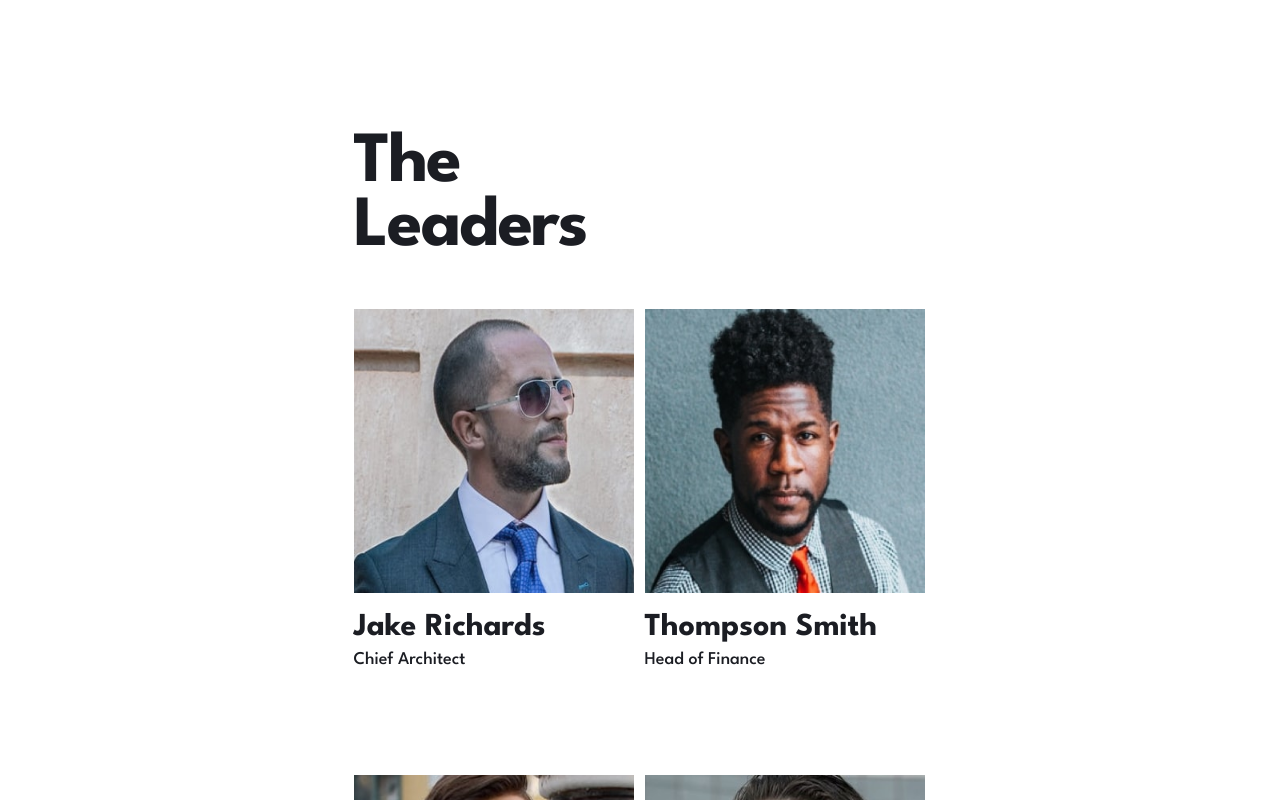
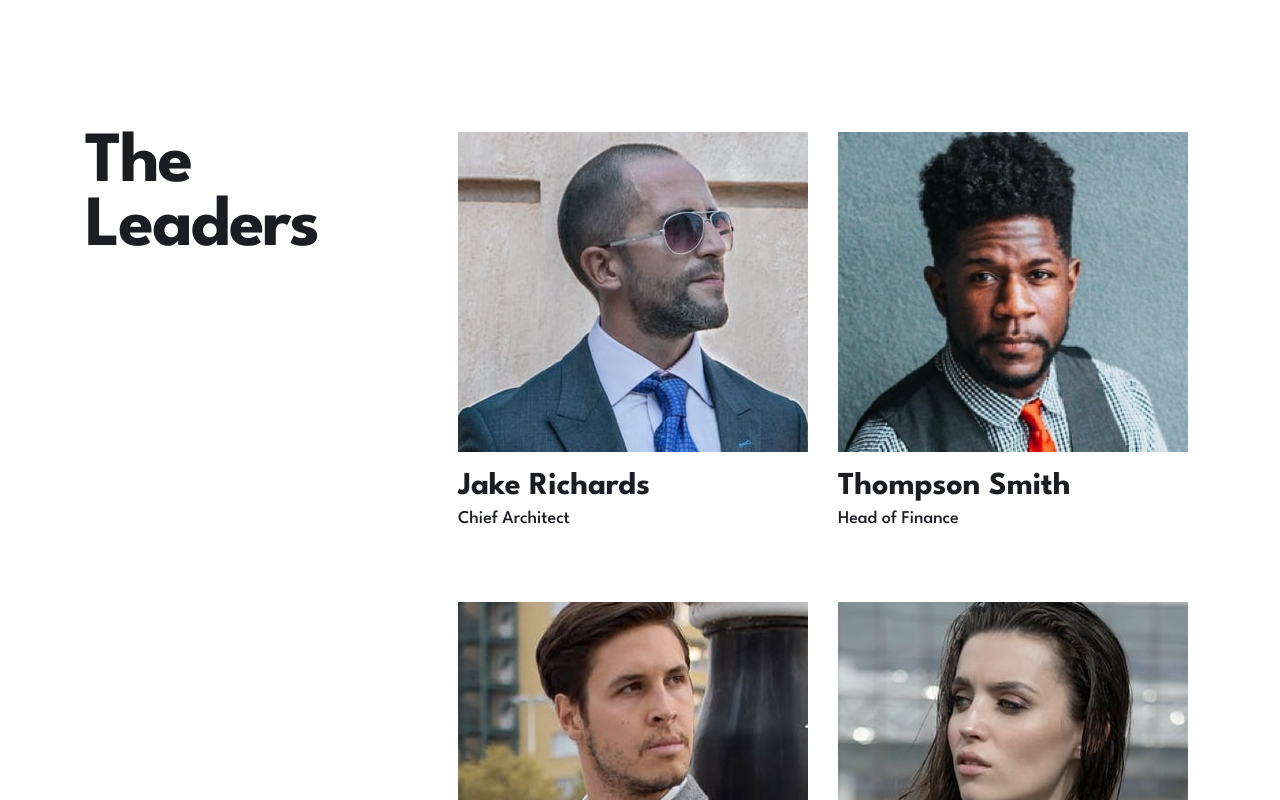
Before and after one commit to gigakhrz/arch-studio-multi-page-website, a Next.js app: page /about in a window 1280 px wide. Shown: the part 1820-2620 px from the top of the page. Built offline with nearby package versions, Linux system fonts and the light colour scheme.

Commit message:
add 1024-1280px respincives

```diff
--- a/src/app/components/aboutChilds/Leaders.tsx
+++ b/src/app/components/aboutChilds/Leaders.tsx
@@ -35,7 +35,10 @@ const Leadrs = (): JSX.Element => {
     ],
   };
   return (
-    <div className="flex flex-col items-start gap-[55px] w-[375px] px-[32px] md:w-[573px] md:p-0 md:gap-[49px] ">
+    <div
+      className="flex flex-col items-start gap-[55px] w-[375px] px-[32px] md:w-[573px] md:p-0 md:gap-[49px] lg:flex-row lg:w-[860px] xl:w-[1110px]
+    xl:gap-[140px]"
+    >
       <h1
         className="text-[48px] leading-[52px] font-bold tracking=[-1.72px] text-[#1B1D23] md:text-[72px]
         md:leading-[64px] md:tracking-[-2px] "
@@ -43,17 +46,20 @@ const Leadrs = (): JSX.Element => {
         The <br /> Leaders
       </h1>
 
-      <div className="flex flex-col items-start gap-[79px]  md:flex-row md:flex-wrap md:gap-0 md:gap-x-[11px] md:gap-y-[103px]">
+      <div
+        className="flex flex-col items-start gap-[79px]  md:flex-row md:flex-wrap md:gap-0 md:gap-x-[11px] md:gap-y-[103px]
+       lg:gap-x-[15px] xl:gap-x-[30px] xl:gap-y-[150px]"
+      >
         {teamLeaders.leaders.map((leader, index) => {
           return (
             <div
               key={index}
-              className="flex flex-col items-start gap-[15px] md:w-[280px]"
+              className="flex flex-col items-start gap-[15px] md:w-[280px] xl:w-[350px] xl:h-[320px]"
             >
               <img
                 src={leader.img}
                 alt="leader image"
-                className="w-[311px] h-[284px]"
+                className="w-[311px] h-[284px] xl:w-full xl:h-[320px]"
               />
               <div className="flex flex-col items-start">
                 <h1 className="text-[32px] leading-[40px] font-bold text-[#1B1D23]">
```
